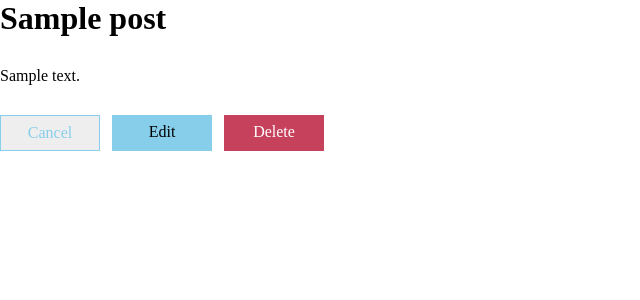
After one commit to Shahabr99/Blogly, a Flask app: page /posts/1 in a window 1280 px wide. The commit adds this page. Shown: the top 300 px of the page, without its empty margins (0-640 px from the left). Run offline with Flask 3, Linux system fonts and the light colour scheme; tables that the repository leaves empty hold one stand-in row (values such as "Sample post"); parts of the project's set-up code (start-up, migrations or seed data) failed here and were passed over.

Commit message:
working on the edit post section

```diff
--- a/app.py
+++ b/app.py
@@ -1,8 +1,8 @@
 """Blogly application."""
 
 from flask import Flask, render_template, redirect, session, request
-from models import db, connect_db, User, Post
-
+from models import db, connect_db, User
+from models import Post
 
 app = Flask(__name__)
 
@@ -49,8 +49,8 @@ def add_user():
 @app.route('/user/<int:id>')
 def show_user(id):
     user = User.query.get_or_404(id)
-    posts = Post.query.all()
-    return render_template('profile.html', user=user, posts = posts)
+    posts = Post.query.filter(Post.user_id == id).all()
+    return render_template('profile.html', user=user, posts=posts)
 
 
 @app.route('/users/<int:id>/edit')
@@ -104,13 +104,47 @@ def post_form(id):
 @app.route('/users/<int:id>/posts/new', methods=["POST"])
 def show_posts(id):
     title = request.form['title']
-    text = request.form['textarea']
+    content = request.form['content']
 
-    post = Post(title = title, textarea=text)
+    post = Post(title = title, content=content, user_id=id)
 
     db.session.add(post)
     db.session.commit()
 
-    user_posts = Post.query.all()
 
     return redirect(f"/user/{id}")
+
+
+@app.route('/posts/<int:id>')
+def post_details(id):
+    post = Post.query.get(id)
+    return render_template('post_content.html', post=post)
+
+
+@app.route('/cancel/<int:id>')
+def cancelled(id):
+
+    return redirect(f'/user/{id}')
+
+
+@app.route('/delete/<int:id>')
+def delete_post(id):
+    post = Post.query.get(id)
+    id = post.user_id
+
+    db.session.delete(target_post)
+    db.session.commit()
+
+    return redirect(f'/user/{id}')
+
+
+@app.route('/edit/<int:id>')
+def edit_post(id):
+    post=Post.query.get(id)
+    return render_template('edit_post.html', post=post)
+
+
+@app.route('posts/<int:id>/edit', methods=['POST'])
+def post_edition(id):
+    title = request.form['title']
+    content = request.form['content']
--- a/static/app.css
+++ b/static/app.css
@@ -45,7 +45,7 @@
 
 .user-profile {
   display: flex;
-  gap: 50px;
+  gap: 40px;
 }
 
 .user-info {
@@ -127,6 +127,8 @@ h2 {
   background-color: rgb(72, 72, 217);
   color: #eee;
   text-decoration: none;
+  width: 100px;
+  font-size: 14px;
 }
 
 .post-form {
@@ -162,3 +164,48 @@ h2 {
 #post-btn:hover {
   cursor: pointer;
 }
+
+.post-box {
+  margin-bottom: 30px;
+}
+
+.post-list {
+  display: flex;
+  flex-direction: column;
+  gap: 20px;
+  width: 400px;
+}
+
+.btns {
+  display: flex;
+  gap: 12px;
+}
+
+.post-btn:visited,
+.post-btn:link {
+  width: 100px;
+  padding: 8px 14px;
+  text-align: center;
+  text-decoration: none;
+}
+
+.delete {
+  background-color: rgb(198, 65, 92);
+  color: #fff;
+}
+
+.edit {
+  background-color: skyblue;
+  color: #000;
+}
+
+.cancel {
+  border: 1px solid skyblue;
+  color: skyblue;
+  background-color: #eee;
+}
+
+.edited-post {
+  width: 500px;
+  height: 500px;
+}
--- a/templates/post.html
+++ b/templates/post.html
@@ -10,14 +10,14 @@
   <body>
     <div class="form-container">
       <h1>Add Post for</h1>
-      <form class="post-form" action="users/{{id}}/posts/new" method="POST">
+      <form class="post-form" method="POST">
         <label for="title"
           >Title:
           <input id="title" name="title" type="text" />
         </label>
         <label for="content"
           >Content:
-          <textarea id="content" name="textarea" rows="6" cols="40"></textarea>
+          <textarea id="content" name="content" rows="6" cols="40"></textarea>
         </label>
         <div class="form-btns">
           <a id="cancel-post" href="">Cancel</a>
--- /dev/null
+++ b/templates/post_content.html
@@ -0,0 +1,23 @@
+<!DOCTYPE html>
+<html lang="en">
+  <head>
+    <meta charset="UTF-8" />
+    <meta http-equiv="X-UA-Compatible" content="IE=edge" />
+    <meta name="viewport" content="width=device-width, initial-scale=1.0" />
+    <title>{{post.title}}</title>
+    <link rel="stylesheet" href="/static/app.css" />
+  </head>
+  <body>
+    <main>
+      <div class="post-box">
+        <h1>{{post.title}}</h1>
+        <p>{{post.content}}</p>
+      </div>
+      <div class="btns">
+        <a class="post-btn cancel" href="/cancel/{{post.user_id}}">Cancel</a
+        ><a class="post-btn edit" href="/edit/{{post.id}}">Edit</a
+        ><a class="post-btn delete" href="/delete/{{post.id}}">Delete</a>
+      </div>
+    </main>
+  </body>
+</html>
--- a/templates/profile.html
+++ b/templates/profile.html
@@ -17,17 +17,17 @@
           <a href="/users/{{user.id}}/edit" class="edit-btn">Edit</a>
           <a href="/users/{{user.id}}/delete" class="del-btn">Delete</a>
         </div>
+      </div>
       <div class="post-list">
         <h2>Posts</h2>
         <ul>
           {% for post in posts %}
-            <li><a href="">{{post.title}}</a></li>
-            {% endfor% }
+          <li><a href="/posts/{{post.id}}">{{post.title}}</a></li>
+          {% endfor %}
         </ul>
 
         <a class="form-btn" href="/users/{{user.id}}/posts/new">Add Post</a>
       </div>
-      </div>
     </header>
   </body>
 </html>
```
Also changed, not shown: models.py (+13 -11 lines), templates/edit_post.html (added, +27 -0 lines). Lines whose indentation alone changed are shown as unchanged.
